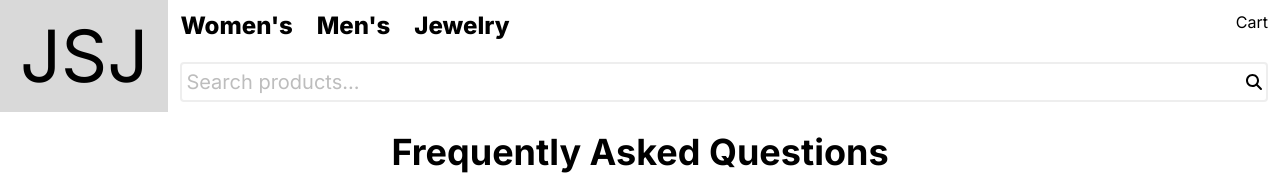
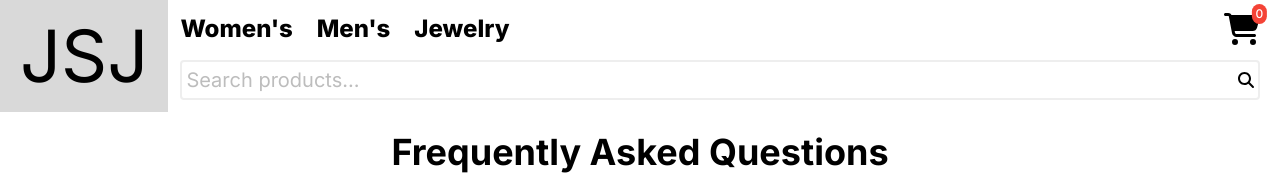
Before and after one commit to Jwensloff/JSJStorefront, a Next.js app: page /FAQs in a window 1280 px wide. Shown: the top 175 px of the page. Built offline with nearby package versions, Linux system fonts and the light colour scheme; no server answers; the database is empty.

Commit message:
Add ShoppingCartSymbol component

```diff
--- a/src/components/Header/Header.tsx
+++ b/src/components/Header/Header.tsx
@@ -6,6 +6,7 @@ import { FontAwesomeIcon } from "@fortawesome/react-fontawesome";
 import { faBars } from "@fortawesome/free-solid-svg-icons";
 import Sidebar from "../Sidebar/Sidebar";
 import { useRef, useState } from "react";
+import ShoppingCartSymbol from "../ShoppingCartSymbol/ShoppingCartSymbol";
 
 export default function Header() {
   const pathname = usePathname();
@@ -37,7 +38,7 @@ export default function Header() {
   ];
 
   return (
-    <header className="flex flex-col w-full sm:justify-between">
+    <header className="flex flex-col w-full sm:justify-between pr-2">
       <div className="flex flex-row gap-2 pr-1 md:gap-3 md:pr-3">
         <Link
           href={"/"}
@@ -45,7 +46,7 @@ export default function Header() {
         >
           JSJ
         </Link>
-        <div className="flex flex-col w-full justify-around">
+        <div className="flex flex-col w-full justify-around py-2">
           <div className="flex flex-row justify-end sm:justify-between">
             {!openSidebar && (
               <>
@@ -68,7 +69,7 @@ export default function Header() {
                 href="/shopping-cart"
                 className="cursor-pointer hover:underline"
               >
-                Cart
+                <ShoppingCartSymbol />
               </Link>
               <nav
                 onKeyDown={handleKeyDown}
--- /dev/null
+++ b/src/components/ShoppingCartSymbol/ShoppingCartSymbol.tsx
@@ -0,0 +1,16 @@
+import supabase from "@/src/config/supabaseClient";
+import { faCartShopping } from "@fortawesome/free-solid-svg-icons";
+import { FontAwesomeIcon } from "@fortawesome/react-fontawesome";
+import { Badge } from "@material-tailwind/react";
+
+export default async function ShoppingCartSymbol() {
+  const { data, error } = await supabase.from("shopping_cart").select();
+  console.log("data", data)
+  return (
+    <div>
+      <Badge content={data?.length}>
+        <FontAwesomeIcon aria-label="shopping cart" className="sm:" size="2x" icon={faCartShopping} />
+      </Badge>
+    </div>
+  );
+}
--- a/src/tailwind.js
+++ b/src/tailwind.js
@@ -6,6 +6,7 @@ import {
   Select,
   Option,
   Button,
+  Badge,
 } from "@material-tailwind/react";
 
-export { ThemeProvider, Rating, Select, Option, Button };
+export { ThemeProvider, Rating, Select, Option, Button, Badge };
```
